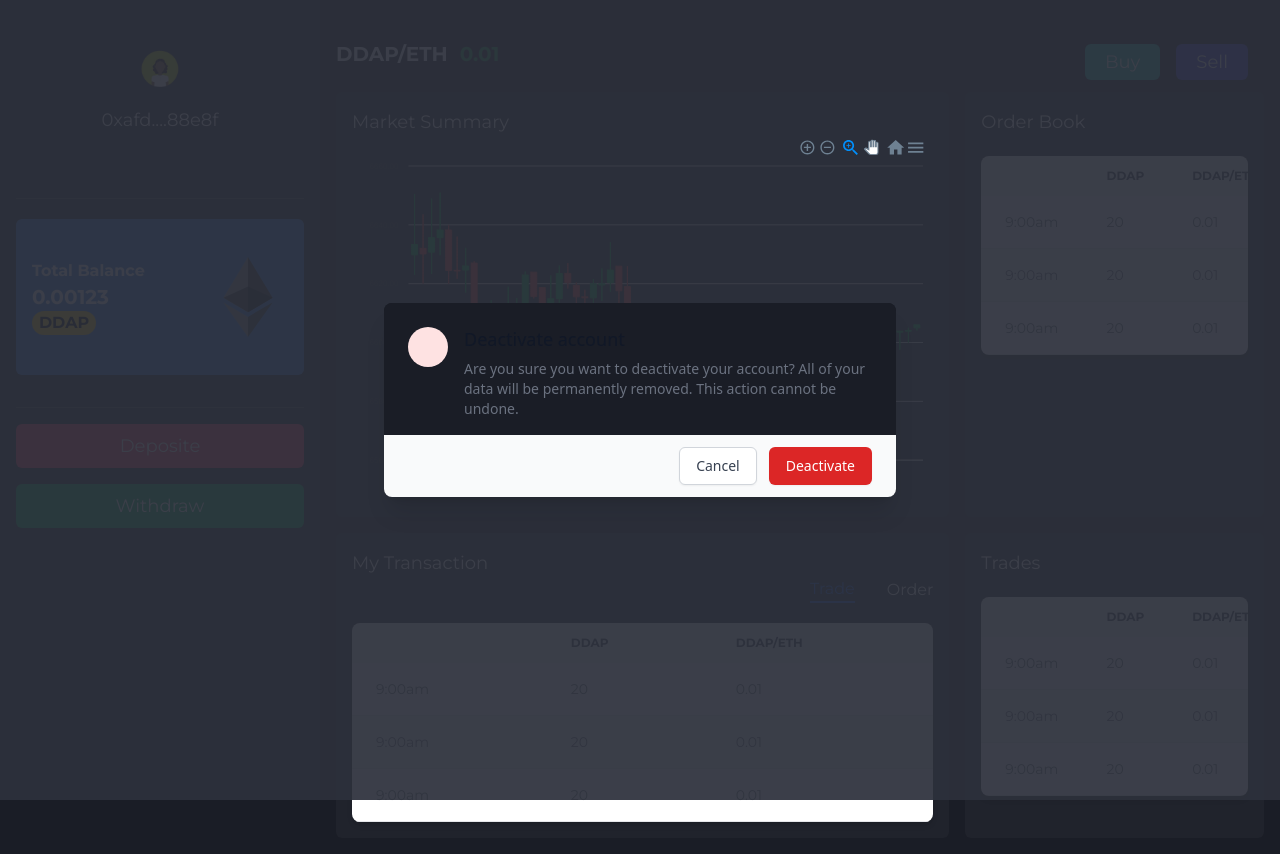
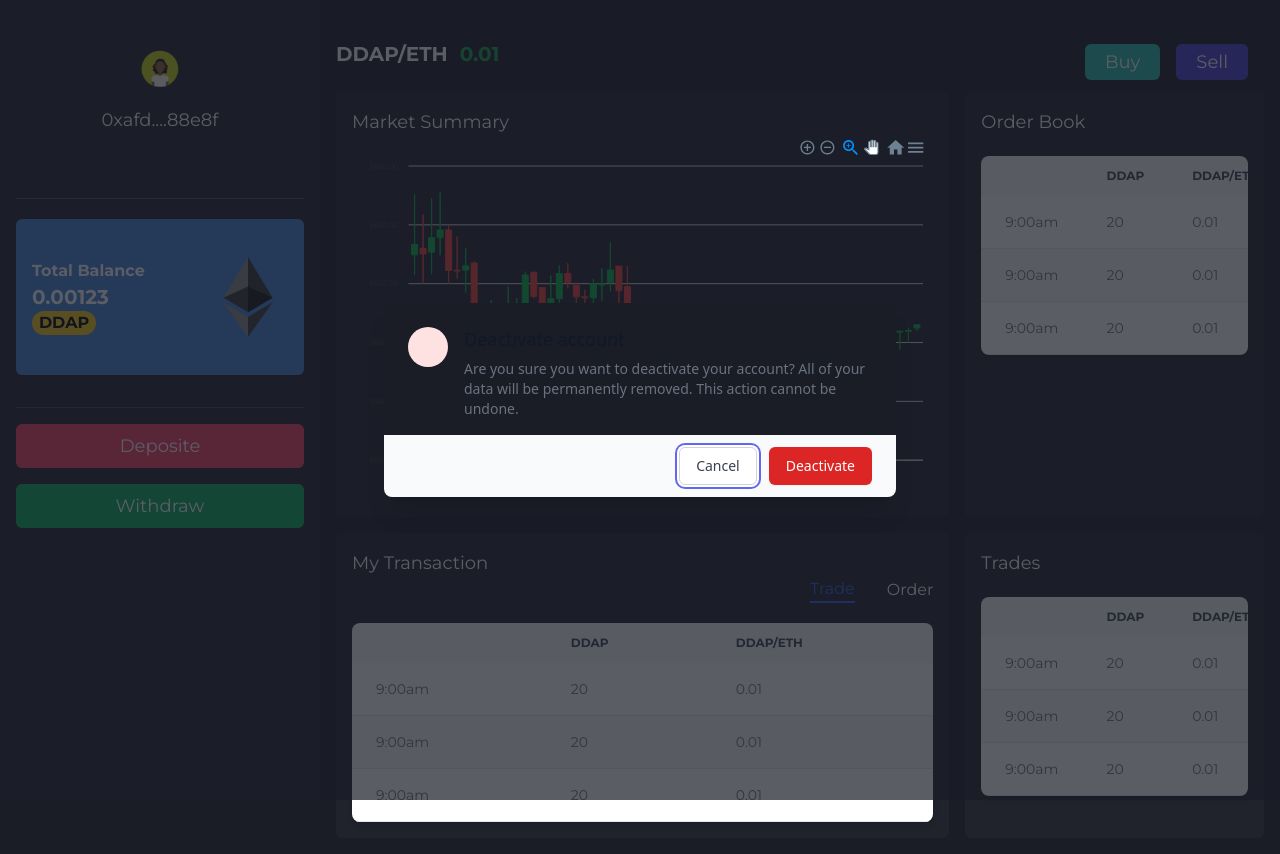
Before and after one commit to Mr-DecodeBlock/Decentralize-Token-Exchange, a React (Create React App) app: page / in a window 1280 px wide. Built offline with nearby package versions, Linux system fonts and the light colour scheme.

Commit message:
dex token exchange

```diff
--- a/src/App.js
+++ b/src/App.js
@@ -259,88 +259,7 @@ export default function App() {
           </div>
         </main>
 
-        <Modal open={open}>
-          <p>fsddffds</p>
-        </Modal>
-        <Transition.Root show={open} as={Fragment}>
-          <Dialog
-            as="div"
-            className="fixed z-10 inset-0 overflow-y-auto"
-            initialFocus={cancelButtonRef}
-            onClose={setOpen}
-          >
-            <div className="flex items-end justify-center min-h-screen pt-4 px-4 pb-20 text-center sm:block sm:p-0">
-              <Transition.Child
-                as={Fragment}
-                enter="ease-out duration-300"
-                enterFrom="opacity-0"
-                enterTo="opacity-100"
-                leave="ease-in duration-200"
-                leaveFrom="opacity-100"
-                leaveTo="opacity-0"
-              >
-                <Dialog.Overlay className="fixed inset-0 bg-[#1a1d26b6] bg-opacity-75 transition-opacity" />
-              </Transition.Child>
-
-              {/* This element is to trick the browser into centering the modal contents. */}
-              <span
-                className="hidden sm:inline-block sm:align-middle sm:h-screen"
-                aria-hidden="true"
-              >
-                &#8203;
-              </span>
-              <Transition.Child
-                as={Fragment}
-                enter="ease-out duration-300"
-                enterFrom="opacity-0 translate-y-4 sm:translate-y-0 sm:scale-95"
-                enterTo="opacity-100 translate-y-0 sm:scale-100"
-                leave="ease-in duration-200"
-                leaveFrom="opacity-100 translate-y-0 sm:scale-100"
-                leaveTo="opacity-0 translate-y-4 sm:translate-y-0 sm:scale-95"
-              >
-                <div className="relative inline-block align-bottom bg-[#1A1D26] rounded-lg text-left overflow-hidden shadow-xl transform transition-all sm:my-8 sm:align-middle sm:max-w-lg sm:w-full">
-                  <div className="bg-[#1A1D26] px-4 pt-5 pb-4 sm:p-6 sm:pb-4">
-                    <div className="sm:flex sm:items-start">
-                      <div className="mx-auto flex-shrink-0 flex items-center justify-center h-12 w-12 rounded-full bg-red-100 sm:mx-0 sm:h-10 sm:w-10"></div>
-                      <div className="mt-3 text-center sm:mt-0 sm:ml-4 sm:text-left">
-                        <Dialog.Title
-                          as="h3"
-                          className="text-lg leading-6 font-medium text-gray-900"
-                        >
-                          Deactivate account
-                        </Dialog.Title>
-                        <div className="mt-2">
-                          <p className="text-sm text-gray-500">
-                            Are you sure you want to deactivate your account?
-                            All of your data will be permanently removed. This
-                            action cannot be undone.
-                          </p>
-                        </div>
-                      </div>
-                    </div>
-                  </div>
-                  <div className="bg-gray-50 px-4 py-3 sm:px-6 sm:flex sm:flex-row-reverse">
-                    <button
-                      type="button"
-                      className="w-full inline-flex justify-center rounded-md border border-transparent shadow-sm px-4 py-2 bg-red-600 text-base font-medium text-white hover:bg-red-700 focus:outline-none focus:ring-2 focus:ring-offset-2 focus:ring-red-500 sm:ml-3 sm:w-auto sm:text-sm"
-                      onClick={() => setOpen(false)}
-                    >
-                      Deactivate
-                    </button>
-                    <button
-                      type="button"
-                      className="mt-3 w-full inline-flex justify-center rounded-md border border-gray-300 shadow-sm px-4 py-2 bg-white text-base font-medium text-gray-700 hover:bg-gray-50 focus:outline-none focus:ring-2 focus:ring-offset-2 focus:ring-indigo-500 sm:mt-0 sm:ml-3 sm:w-auto sm:text-sm"
-                      onClick={() => setOpen(false)}
-                      ref={cancelButtonRef}
-                    >
-                      Cancel
-                    </button>
-                  </div>
-                </div>
-              </Transition.Child>
-            </div>
-          </Dialog>
-        </Transition.Root>
+        <Modal open={open}></Modal>
       </div>
     </div>
   );
--- a/src/components/Modal.js
+++ b/src/components/Modal.js
@@ -25,7 +25,7 @@ export default function Modal(props) {
             leaveFrom="opacity-100"
             leaveTo="opacity-0"
           >
-            <Dialog.Overlay className="fixed inset-0 bg-gray-500 bg-opacity-75 transition-opacity" />
+            <Dialog.Overlay className="fixed inset-0 bg-[#1a1d26b6] bg-opacity-75 transition-opacity" />
           </Transition.Child>
 
           {/* This element is to trick the browser into centering the modal contents. */}
@@ -44,6 +44,27 @@ export default function Modal(props) {
             leaveFrom="opacity-100 translate-y-0 sm:scale-100"
             leaveTo="opacity-0 translate-y-4 sm:translate-y-0 sm:scale-95"
           >
+            <div className="relative inline-block align-bottom bg-[#1A1D26] rounded-lg text-left overflow-hidden shadow-xl transform transition-all sm:my-8 sm:align-middle sm:max-w-lg sm:w-full">
+              <div className="bg-[#1A1D26] px-4 pt-5 pb-4 sm:p-6 sm:pb-4">
+                <div className="sm:flex sm:items-start">
+                  <div className="mx-auto flex-shrink-0 flex items-center justify-center h-12 w-12 rounded-full bg-red-100 sm:mx-0 sm:h-10 sm:w-10"></div>
+                  <div className="mt-3 text-center sm:mt-0 sm:ml-4 sm:text-left">
+                    <Dialog.Title
+                      as="h3"
+                      className="text-lg leading-6 font-medium text-gray-900"
+                    >
+                      Deactivate account
+                    </Dialog.Title>
+                    <div className="mt-2">
+                      <p className="text-sm text-gray-500">
+                        Are you sure you want to deactivate your account? All of
+                        your data will be permanently removed. This action
+                        cannot be undone.
+                      </p>
+                    </div>
+                  </div>
+                </div>
+              </div>
               <div className="bg-gray-50 px-4 py-3 sm:px-6 sm:flex sm:flex-row-reverse">
                 <button
                   type="button"
@@ -61,6 +82,7 @@ export default function Modal(props) {
                   Cancel
                 </button>
               </div>
+            </div>
           </Transition.Child>
         </div>
       </Dialog>
```
Lines whose indentation alone changed are shown as unchanged.
